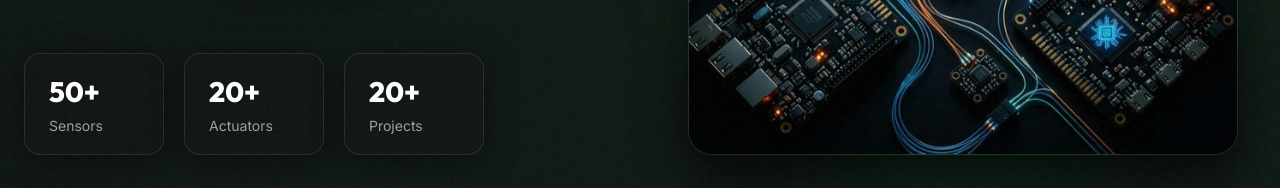
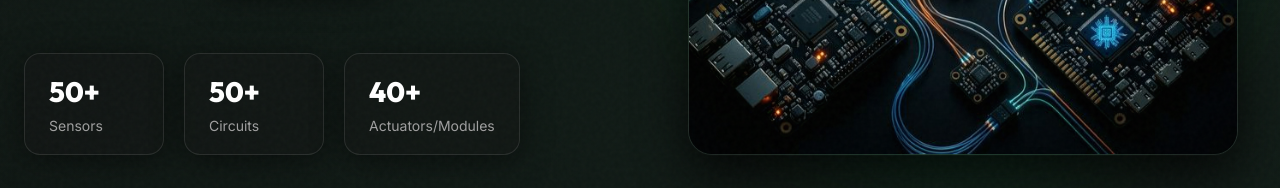
Before and after one commit to dark-danger/gen-store, a Next.js app: page / in a window 1280 px wide. Shown: the part 546-734 px from the top of the page. Built offline with nearby package versions, Linux system fonts and the light colour scheme.

Commit message:
Update hero stats for Circuits

```diff
--- a/app/page.js
+++ b/app/page.js
@@ -236,8 +236,8 @@ export default function Home() {
                     </div>
                     <div className="stats">
                         <div className="stat-item glass-panel"><span className="stat-number">50+</span><span className="stat-label">Sensors</span></div>
-                        <div className="stat-item glass-panel"><span className="stat-number">20+</span><span className="stat-label">Actuators</span></div>
-                        <div className="stat-item glass-panel"><span className="stat-number">20+</span><span className="stat-label">Projects</span></div>
+                        <div className="stat-item glass-panel"><span className="stat-number">50+</span><span className="stat-label">Circuits</span></div>
+                        <div className="stat-item glass-panel"><span className="stat-number">40+</span><span className="stat-label">Actuators/Modules</span></div>
                     </div>
                 </div>
                 <div className="hero-image-wrapper">
```
